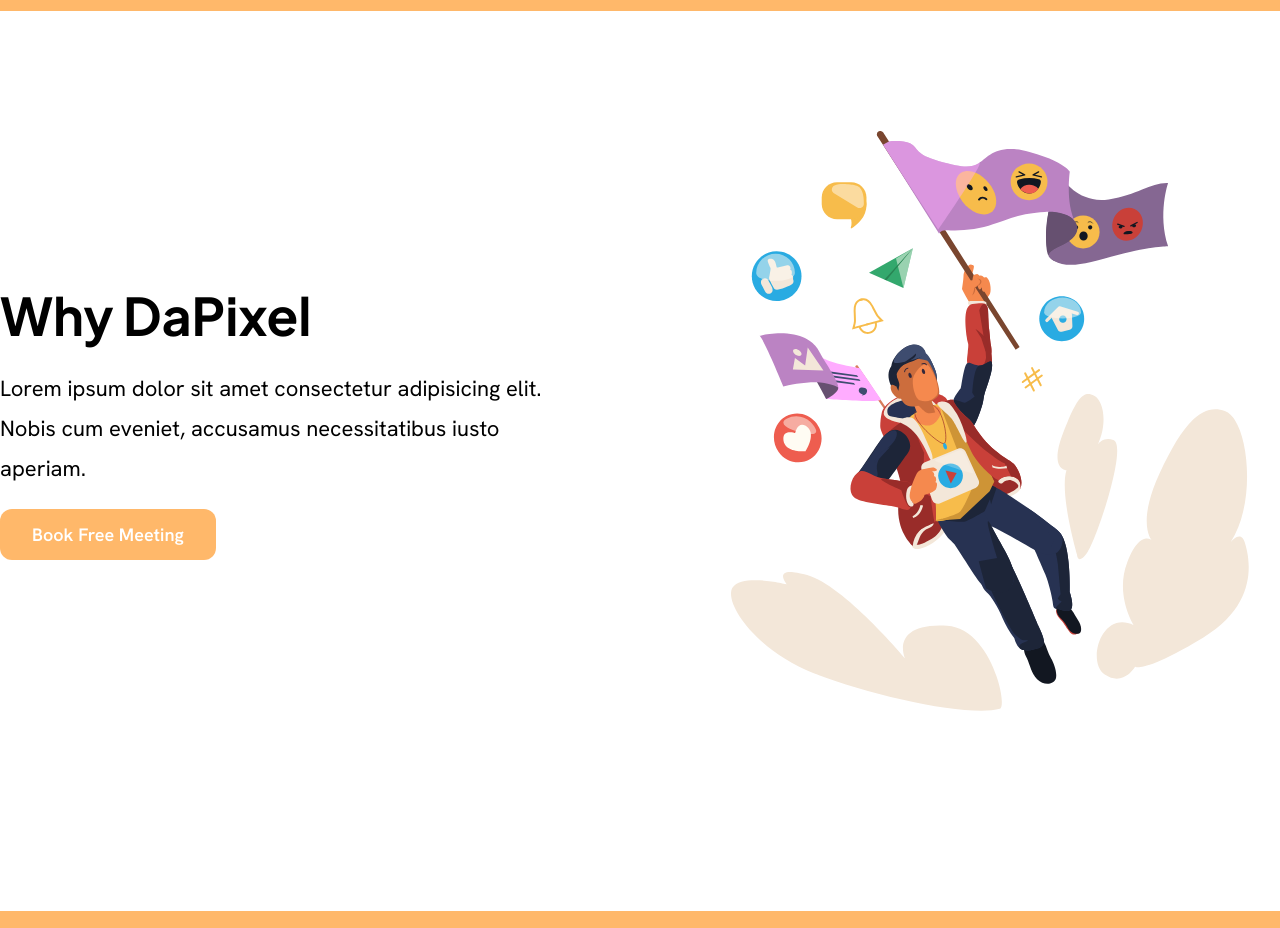
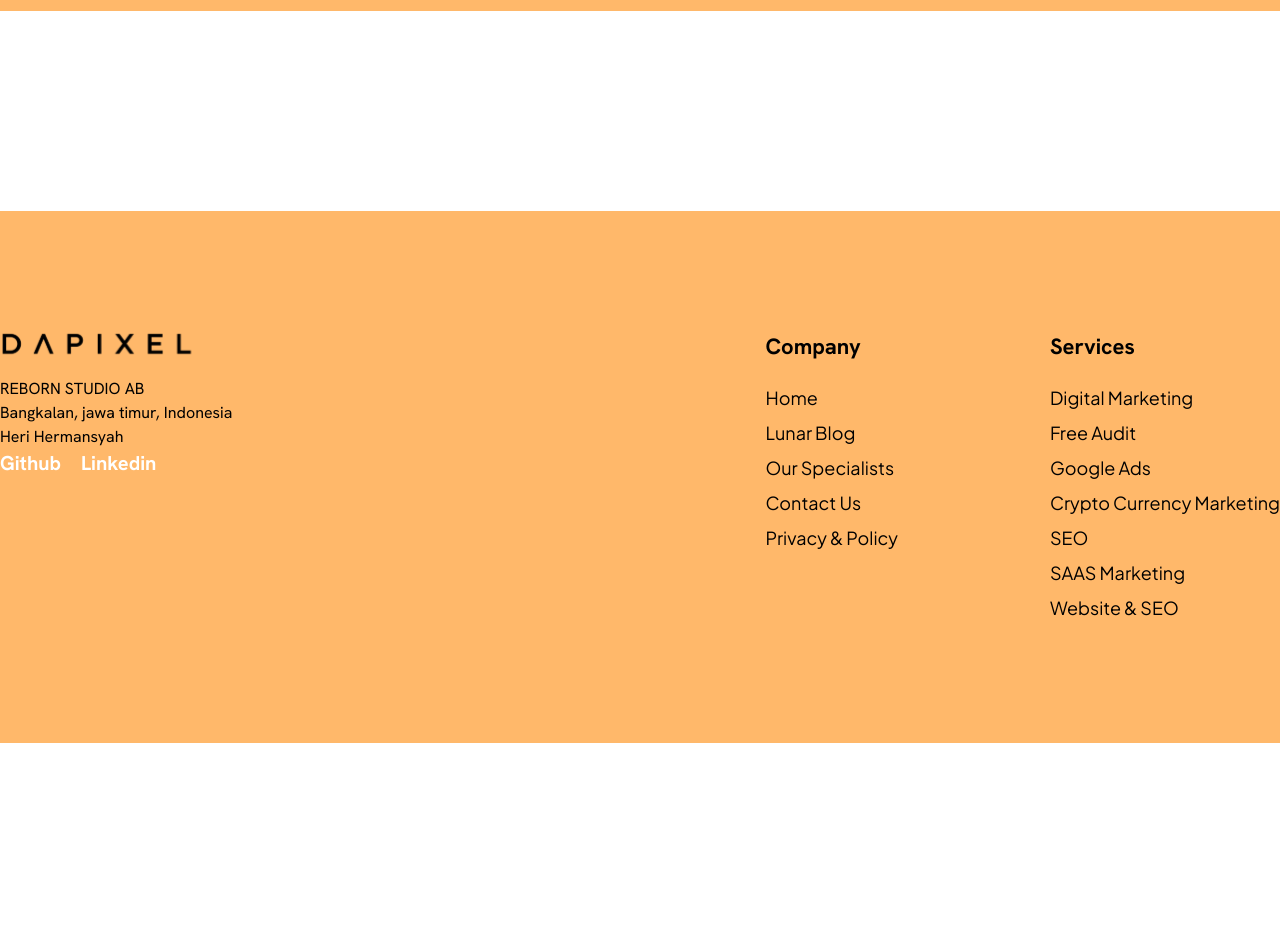
Before and after one commit to herihermansyah/dafixel-marketing-agency-website, a Next.js app: page / in a window 1280 px wide. Shown: the part 4660-5588 px from the top of the page. After the commit the page ends 5403 px from the top, so only its background shows below. Built offline with nearby package versions, Linux system fonts and the light colour scheme.

Commit message:
feat(home compounded): delete why dapixel

```diff
--- a/src/components/sections/home/home-compounded.tsx
+++ b/src/components/sections/home/home-compounded.tsx
@@ -3,7 +3,6 @@ import RecentsBlog from "@/components/recents-blog";
 import Hero from "@/components/sections/home/hero";
 import HowItWorks from "@/components/sections/home/how-it-works";
 import Testimonials from "@/components/testimonials";
-import WhyDapixel from "@/components/why-dapixel";
 
 const HomeCompounded = () => {
   return (
@@ -13,7 +12,6 @@ const HomeCompounded = () => {
       <ConsultationCta />
       <Testimonials />
       <RecentsBlog />
-      <WhyDapixel />
     </div>
   );
 };
```
